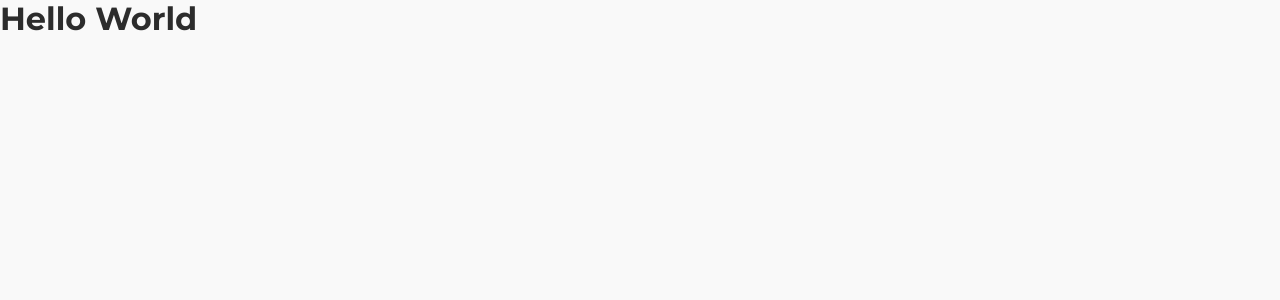
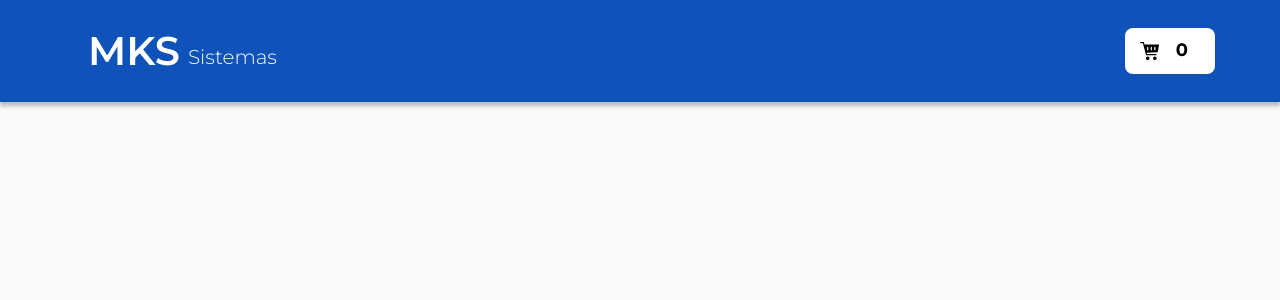
Before and after one commit to wfl-junior/mks-frontend-challenge, a Next.js app: page / in a window 1280 px wide. Shown: the top 300 px of the page. Built offline with nearby package versions, Linux system fonts and the light colour scheme.

Commit message:
Componente: Header

```diff
--- /dev/null
+++ b/src/components/CartIcon.tsx
@@ -0,0 +1,19 @@
+import React from "react";
+
+export const CartIcon: React.FC<
+  React.ComponentPropsWithoutRef<"svg">
+> = props => (
+  <svg
+    viewBox="0 0 20 18"
+    fill="none"
+    xmlns="http://www.w3.org/2000/svg"
+    width="20"
+    height="18"
+    {...props}
+  >
+    <path
+      d="M0.59375 0C0.267188 0 0 0.27 0 0.6C0 0.93 0.267188 1.2 0.59375 1.2H2.90937L3.41406 3.09C3.41406 3.12 3.41406 3.15 3.41406 3.15L5.31406 10.32C5.31406 10.32 5.31406 10.32 5.31406 10.35L5.9375 12.75C5.99687 13.02 6.23438 13.2 6.50156 13.2H16.0016C16.3281 13.2 16.5953 12.93 16.5953 12.6C16.5953 12.27 16.3281 12 16.0016 12H6.97656L6.65 10.74L17.2484 10.2C17.5156 10.2 17.7531 9.99 17.8125 9.72L19 3.12C19.0297 2.94 18.9703 2.76 18.8813 2.64C18.7625 2.49 18.5844 2.4 18.4062 2.4H4.45312L3.94844 0.45C3.85937 0.18 3.62187 0 3.35469 0H0.59375ZM7.71875 4.8C8.04531 4.8 8.3125 5.07 8.3125 5.4V7.8C8.3125 8.13 8.04531 8.4 7.71875 8.4C7.39219 8.4 7.125 8.13 7.125 7.8V5.4C7.125 5.07 7.39219 4.8 7.71875 4.8ZM11.2812 4.8C11.6078 4.8 11.875 5.07 11.875 5.4V7.8C11.875 8.13 11.6078 8.4 11.2812 8.4C10.9547 8.4 10.6875 8.13 10.6875 7.8V5.4C10.6875 5.07 10.9547 4.8 11.2812 4.8ZM14.8438 4.8C15.1703 4.8 15.4375 5.07 15.4375 5.4V7.8C15.4375 8.13 15.1703 8.4 14.8438 8.4C14.5172 8.4 14.25 8.13 14.25 7.8V5.4C14.25 5.07 14.5172 4.8 14.8438 4.8ZM7.71875 14.4C6.73906 14.4 5.9375 15.21 5.9375 16.2C5.9375 17.19 6.73906 18 7.71875 18C8.69844 18 9.5 17.19 9.5 16.2C9.5 15.21 8.69844 14.4 7.71875 14.4ZM14.8438 14.4C13.8641 14.4 13.0625 15.21 13.0625 16.2C13.0625 17.19 13.8641 18 14.8438 18C15.8234 18 16.625 17.19 16.625 16.2C16.625 15.21 15.8234 14.4 14.8438 14.4Z"
+      fill="currentColor"
+    />
+  </svg>
+);
--- /dev/null
+++ b/src/components/Header/index.tsx
@@ -0,0 +1,24 @@
+import { CartIcon } from "../CartIcon";
+import {
+  CartButton,
+  HeaderContainer,
+  Logo,
+  LogoPrimaryText,
+  LogoSecondaryText,
+} from "./styles";
+
+interface HeaderProps {}
+
+export const Header: React.FC<HeaderProps> = () => (
+  <HeaderContainer>
+    <Logo>
+      <LogoPrimaryText>MKS</LogoPrimaryText>
+      <LogoSecondaryText>Sistemas</LogoSecondaryText>
+    </Logo>
+
+    <CartButton type="button">
+      <CartIcon />
+      <span>0</span>
+    </CartButton>
+  </HeaderContainer>
+);
--- /dev/null
+++ b/src/components/Header/styles.ts
@@ -0,0 +1,114 @@
+import styled, { css } from "styled-components";
+
+export const HeaderContainer = styled.header`
+  position: sticky;
+  top: 0;
+
+  background-color: ${({ theme }) => theme.colors.brand};
+  box-shadow: 0 4px 4px rgb(0 0 0 / 0.25);
+
+  display: flex;
+  align-items: center;
+  justify-content: space-between;
+
+  padding-block: 0.6875rem;
+  padding-inline: 1.25rem 1.4375rem;
+
+  ${({ theme }) => css`
+    @media ${theme.breakpoints.xs} {
+      padding-block: 0.9rem;
+      padding-inline: 2.1rem 1.9625rem;
+    }
+
+    @media ${theme.breakpoints.sm} {
+      padding-block: 1.1125rem;
+      padding-inline: 2.95rem 2.4875rem;
+    }
+
+    @media ${theme.breakpoints.md} {
+      padding-block: 1.325rem;
+      padding-inline: 3.8rem 3.0125rem;
+    }
+
+    @media ${theme.breakpoints.lg} {
+      padding-block: 1.5375rem;
+      padding-inline: 4.65rem 3.5375rem;
+    }
+
+    @media ${theme.breakpoints.xl} {
+      padding-block: 1.75rem;
+      padding-inline: 5.5rem 4.0625rem;
+    }
+  `}
+`;
+
+export const Logo = styled.div`
+  display: flex;
+  align-items: flex-end;
+  gap: 0.5rem;
+  color: ${({ theme }) => theme.colors.text.secondary};
+`;
+
+export const LogoPrimaryText = styled.span`
+  font-size: 2rem;
+  font-weight: 600;
+  line-height: 0.8;
+
+  ${({ theme }) => css`
+    @media ${theme.breakpoints.sm} {
+      font-size: 2.25rem;
+    }
+
+    @media ${theme.breakpoints.lg} {
+      font-size: 2.5rem;
+    }
+  `}
+`;
+
+export const LogoSecondaryText = styled.span`
+  font-size: 1rem;
+  font-weight: 300;
+  line-height: 1;
+
+  ${({ theme }) => css`
+    @media ${theme.breakpoints.sm} {
+      font-size: 1.125rem;
+    }
+
+    @media ${theme.breakpoints.lg} {
+      font-size: 1.25rem;
+    }
+  `}
+`;
+
+export const CartButton = styled.button`
+  border-radius: 8px;
+  padding-block: 0.5rem;
+  padding-inline: 0.5rem 0.875rem;
+
+  font-weight: 700;
+  font-size: 0.75rem;
+
+  background-color: ${({ theme }) => theme.colors.shape.primary};
+  color: ${({ theme }) => theme.colors.text.tertiary};
+
+  display: flex;
+  align-items: center;
+  gap: 0.625rem;
+
+  ${({ theme }) => css`
+    @media ${theme.breakpoints.sm} {
+      font-size: 0.9375rem;
+      gap: 0.875rem;
+      padding-block: 0.625rem;
+      padding-inline: 0.625rem 1.3125rem;
+    }
+
+    @media ${theme.breakpoints.lg} {
+      font-size: 1.125rem;
+      gap: 1rem;
+      padding-block: 0.75rem;
+      padding-inline: 0.9375rem 1.6875rem;
+    }
+  `}
+`;
--- a/src/pages/_app.tsx
+++ b/src/pages/_app.tsx
@@ -2,8 +2,8 @@ import { AppProps } from "next/app";
 import Head from "next/head";
 import { Fragment } from "react";
 import { ThemeProvider } from "styled-components";
-import { GlobalStyle } from "../styles/global";
-import { theme } from "../styles/theme";
+import { GlobalStyle } from "~/styles/global";
+import { theme } from "~/styles/theme";
 
 const App: React.FC<AppProps> = ({ Component, pageProps }) => (
   <Fragment>
--- a/src/pages/index.tsx
+++ b/src/pages/index.tsx
@@ -1,5 +1,6 @@
 import { NextPage } from "next";
+import { Header } from "~/components/Header";
 
-const Home: NextPage = () => <h1>Hello World</h1>;
+const Home: NextPage = () => <Header />;
 
 export default Home;
--- a/src/styles/theme.ts
+++ b/src/styles/theme.ts
@@ -20,4 +20,11 @@ export const theme = {
   fonts: {
     primary: "Montserrat, sans-serif",
   },
+  breakpoints: {
+    xs: "(min-width: 425px)",
+    sm: "(min-width: 640px)",
+    md: "(min-width: 768px)",
+    lg: "(min-width: 1024px)",
+    xl: "(min-width: 1280px)",
+  },
 } as const;
```
Also changed, not shown: src/assets/cart-icon.svg (added).
